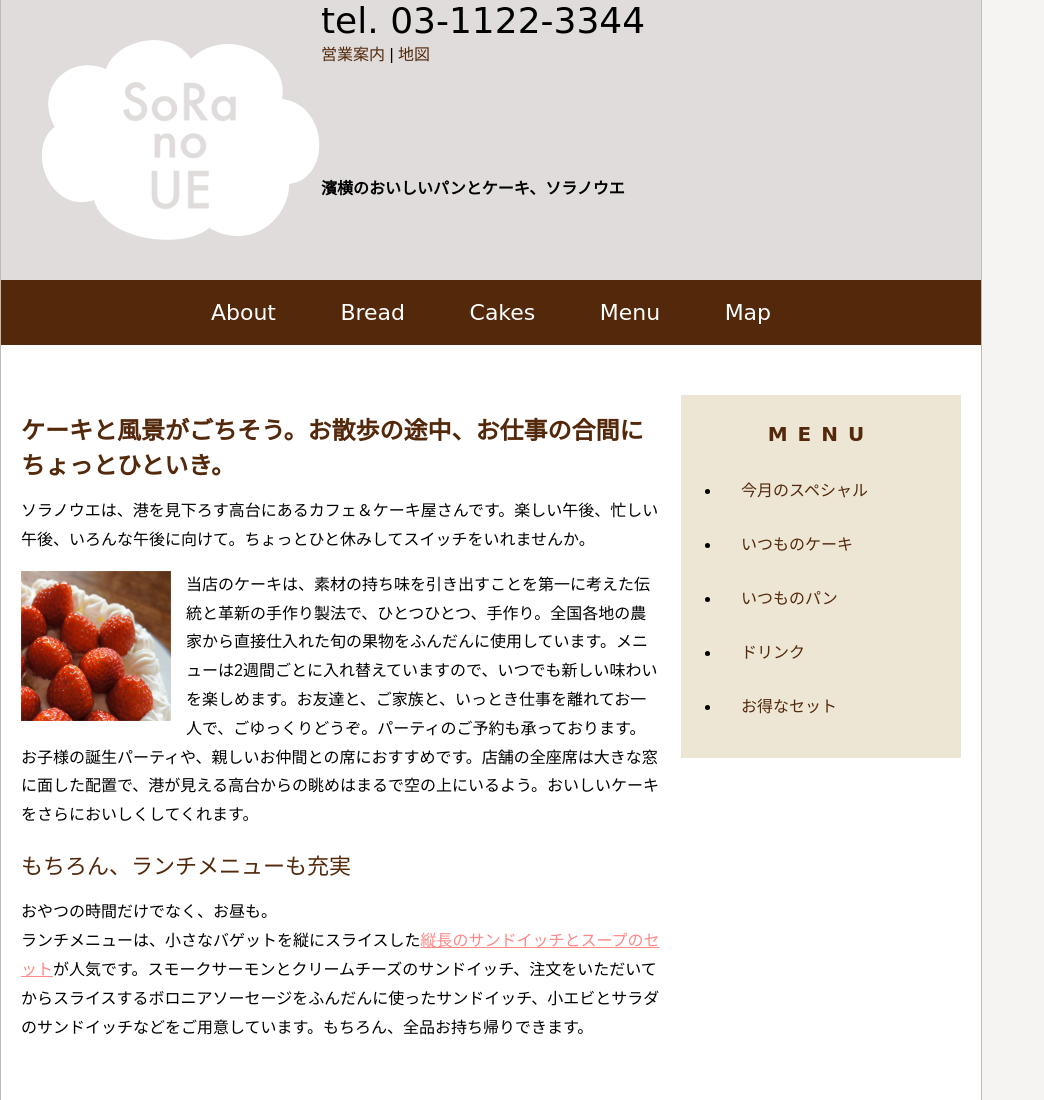
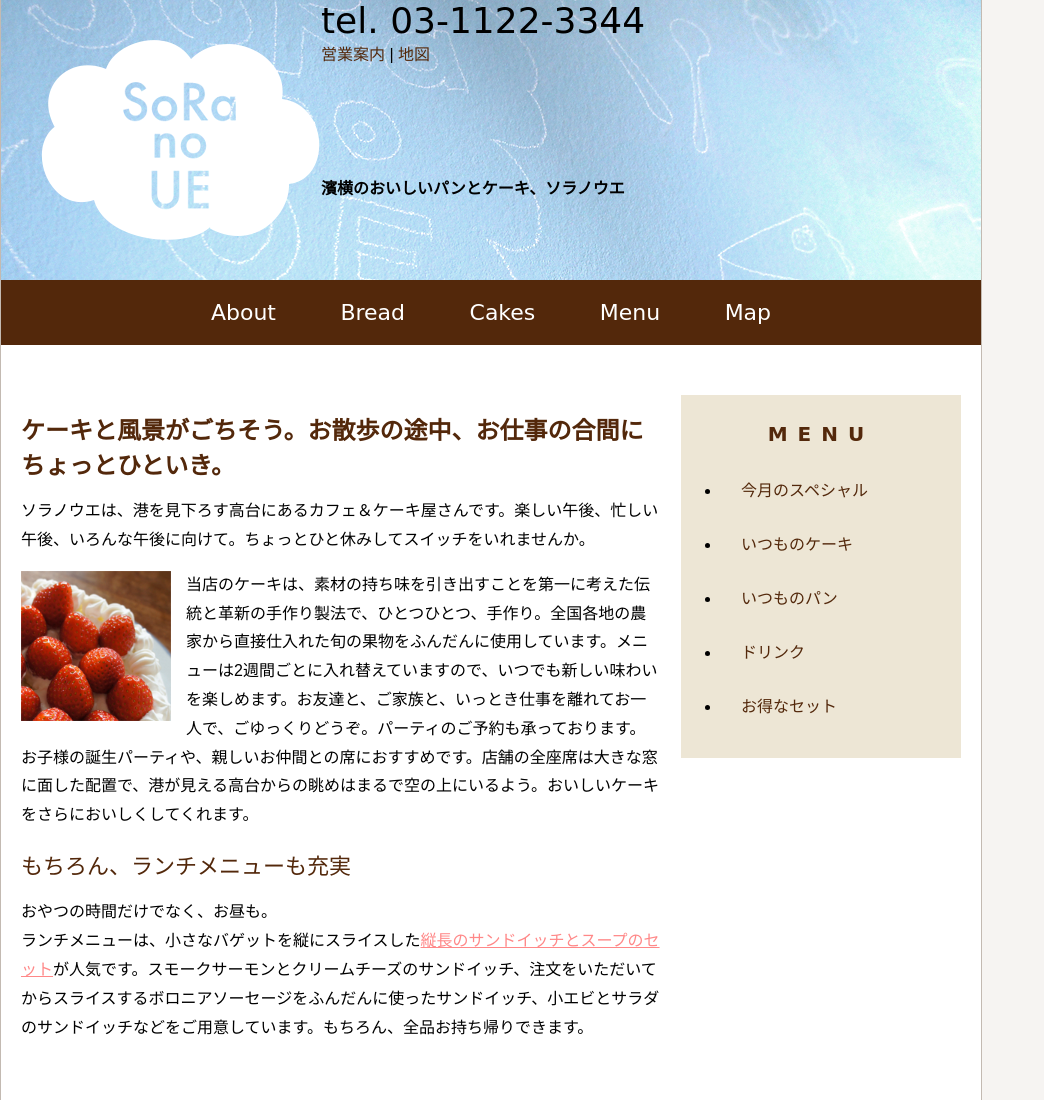
Before and after one commit to chiaaki/surasura-css-practice, a plain HTML site: page sample/index.html in a window 1280 px wide. Shown: the top 1100 px of the page, without its empty margins (0-1044 px from the left). Drawn offline with Linux system fonts and the light colour scheme; a web font is replaced by a local one.

Commit message:
背景画像の設定

```diff
--- a/sample/style.css
+++ b/sample/style.css
@@ -27,6 +27,8 @@ a:hover {
 	overflow: hidden;
 	height: 280px;
 	background-color: #dfdcdb;
+	background-image: url(./images/header.jpg);
+	background-repeat: no-repeat;
 }
 #logo {
 	float: left;
```
